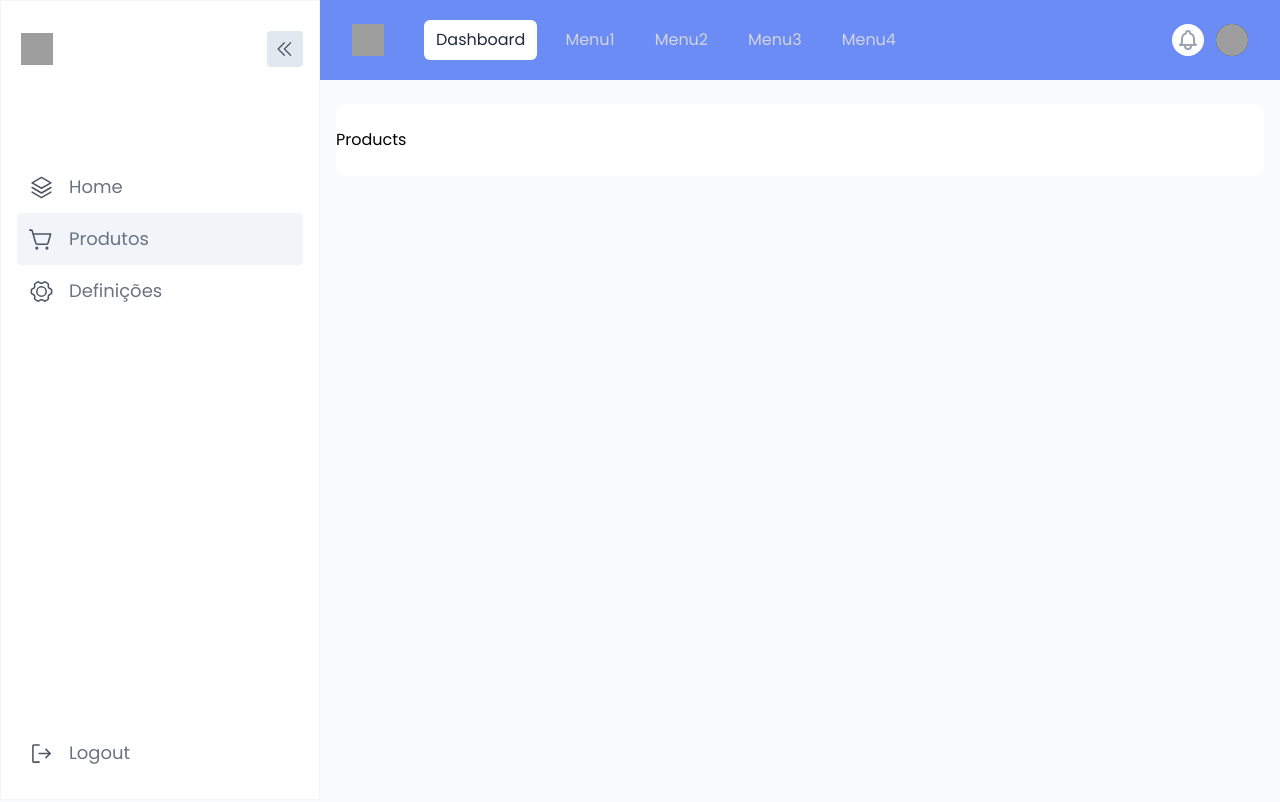
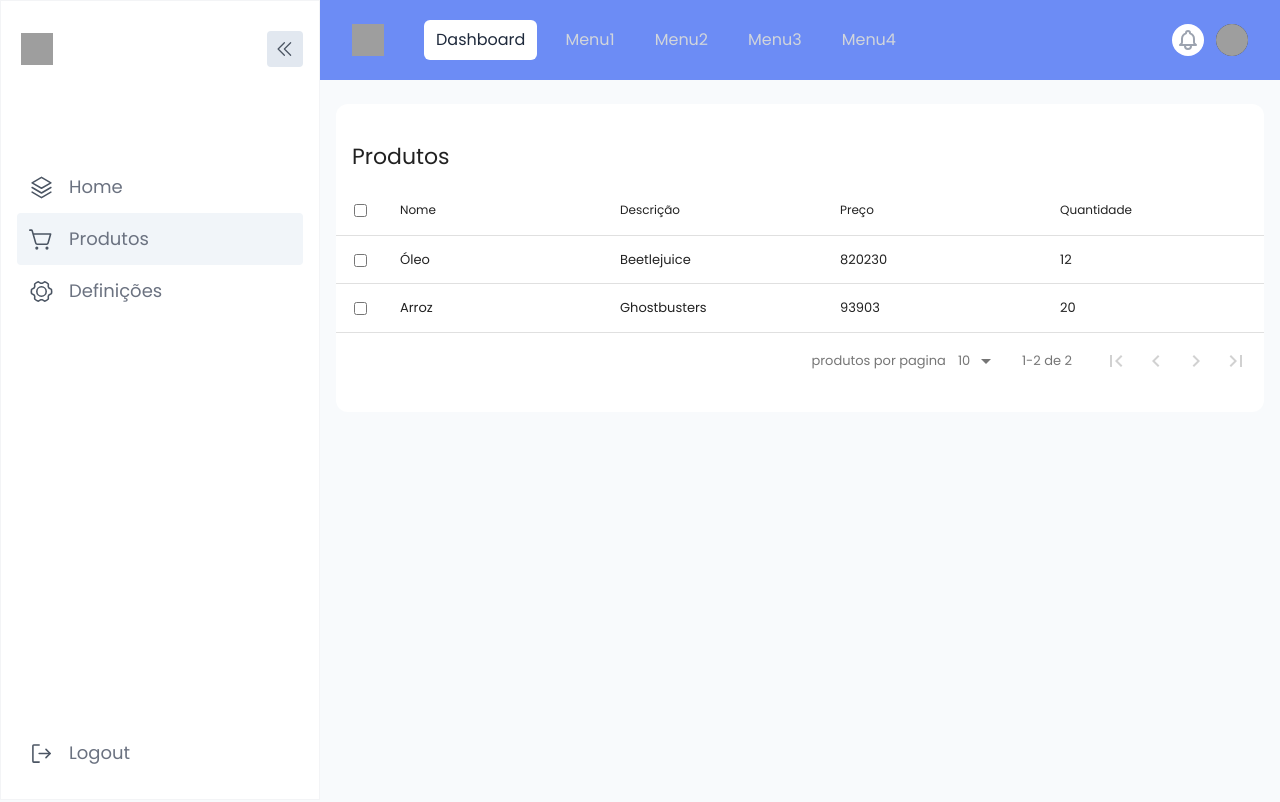
Before and after one commit to william3mm/Linha-de-Sintra-Frontend, a React (Vite) app: page /produtos in a window 1280 px wide. Shown: the top 802 px of the page. Built offline with nearby package versions, Linux system fonts and the light colour scheme; grey boxes are pictures that could not be loaded.

Commit message:
feat: Datatable add.

```diff
--- a/package.json
+++ b/package.json
@@ -16,9 +16,12 @@
         "phosphor-react": "^1.4.1",
         "react": "^18.2.0",
         "react-chartjs-2": "^4.3.1",
+        "react-data-table-component": "^7.5.2",
+        "react-data-table-component-extensions": "^1.6.0",
         "react-dom": "^18.2.0",
         "react-router": "^6.3.0",
-        "react-router-dom": "^6.3.0"
+        "react-router-dom": "^6.3.0",
+        "styled-components": "^5.3.5"
     },
     "devDependencies": {
         "@types/faker": "5.5.3",
--- /dev/null
+++ b/src/components/Datatable.tsx
@@ -0,0 +1,67 @@
+import DataTable, { TableColumn } from 'react-data-table-component';
+
+type DataRow = {
+    name: string;
+    description: string;
+    price: number;
+    qtd: number;
+    category: string;
+};
+const data = [
+    {
+        price: 820230,
+        description: 'Beetlejuice',
+        name: 'Óleo',
+        qtd:12,
+        category:"produtos alimentares"
+
+    },
+    {
+        price: 93903,
+        description: 'Ghostbusters',
+        name: 'Arroz',
+        qtd:20,
+        category:"produtos alimentares"
+    },
+]
+const columns: TableColumn<DataRow>[] = [
+    {
+        name: 'Nome',
+        selector: row => row.name,
+        sortable: true,
+    },
+    {
+        name: 'Descrição',
+        selector: row => row.description,
+        sortable: true,
+    },
+    {
+        name: 'Preço',
+        selector: row => row.price,
+        sortable: true,
+    },
+    {
+        name: 'Quantidade',
+        selector: row => row.qtd,
+        sortable: true,
+    },
+];
+
+const paginationOptions = {
+    rowsPerPageText: "produtos por pagina",
+    rangeSeparatorText:"de",
+    // selectAllRowsItem:true,
+    selectAllRowsItemText:"todos"
+
+}
+export const DataTableComponent: React.FC = () => {
+    return <DataTable
+    pagination
+    selectableRows
+    columns={columns}
+    data={data}
+    title="Produtos"
+    paginationComponentOptions={paginationOptions}
+    highlightOnHover={true}
+    />;
+};
--- a/src/pages/Products.tsx
+++ b/src/pages/Products.tsx
@@ -1,4 +1,5 @@
 import React from 'react';
+import { DataTableComponent } from '../components/Datatable';
 import Layout from '../components/Layout';
 
 // import { Container } from './styles';
@@ -7,7 +8,7 @@ const Products: React.FC = () => {
   return <Layout >
     <div className="text-black">
 
-    Products
+    <DataTableComponent/>
     </div>
     </Layout>;
 }
```
Also changed, not shown: 1 other file (tests, documents, lock files or other folders).
